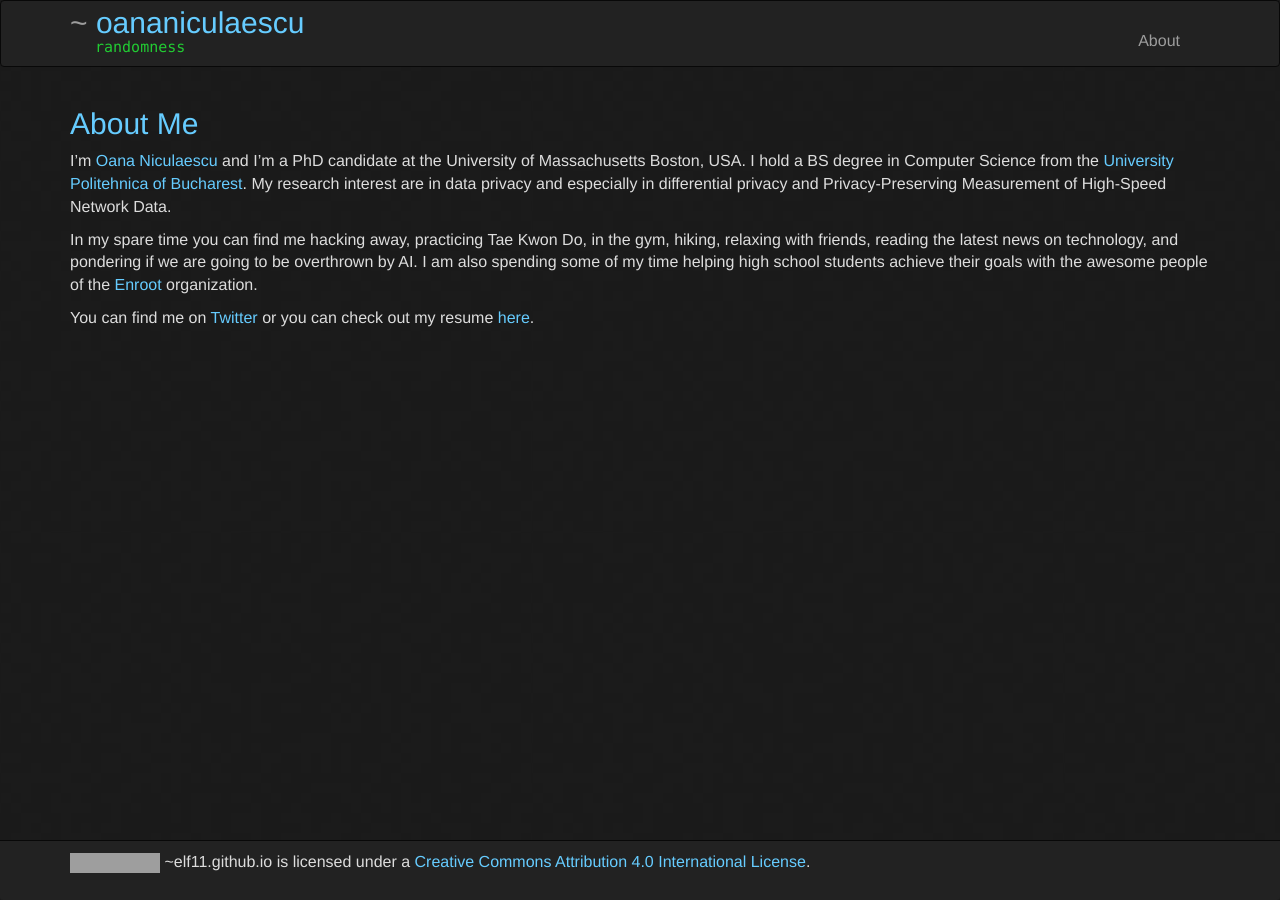
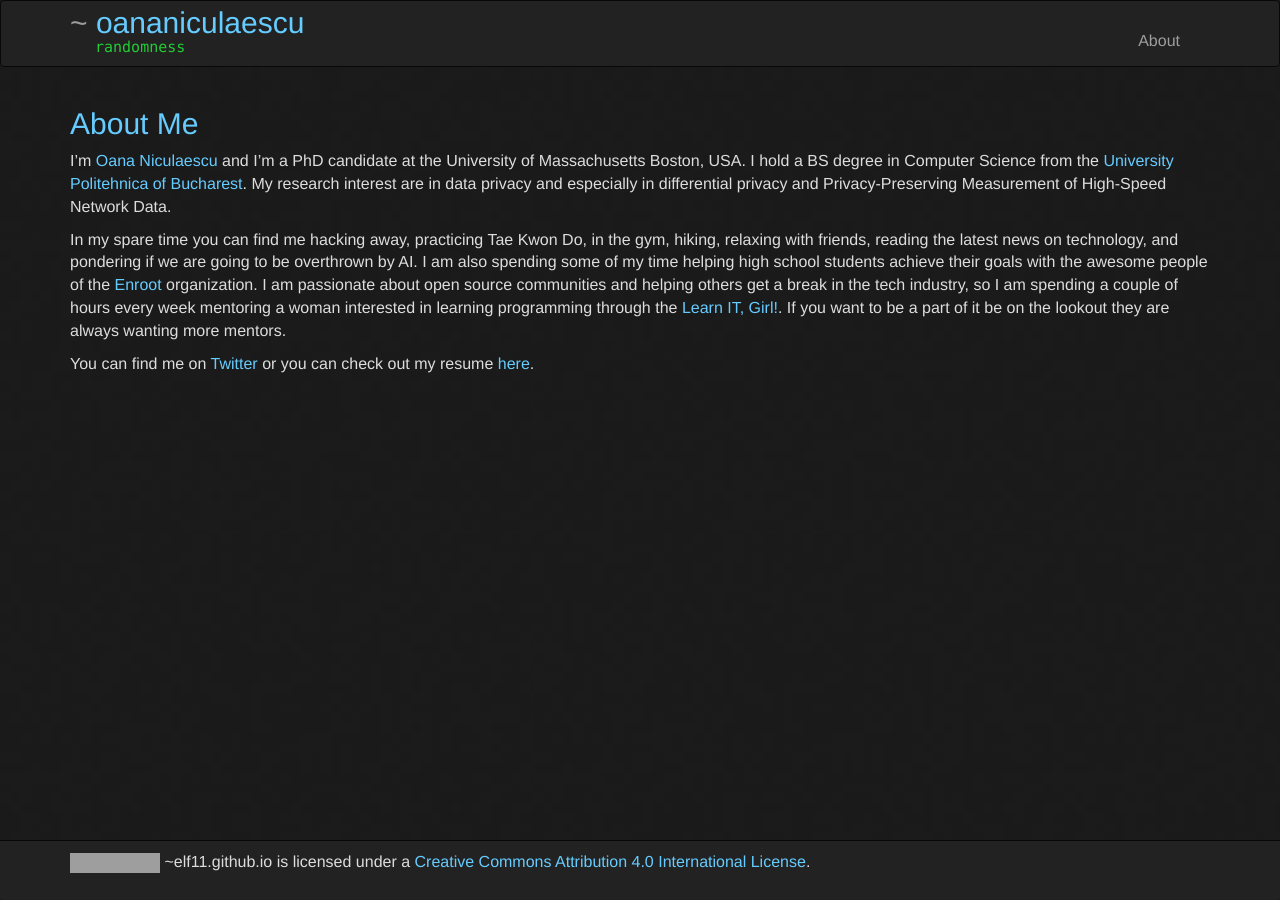
Before and after one commit to elf11/elf11.github.io, a Jekyll site: the page built from about/index.md, in a window 1280 px wide. Built offline with Jekyll 4.4.1, drawn with Linux system fonts in a browser that asks for light colours; nearby versions of some CDN libraries; grey boxes are pictures that could not be loaded.

Commit message:
about me section and CV

```diff
--- a/about/index.md
+++ b/about/index.md
@@ -7,7 +7,7 @@ I'm [Oana Niculaescu][github] and I'm a PhD candidate at the University of Massa
 
 
 In my spare time you can find me hacking away, practicing Tae Kwon Do,
-in the gym, hiking, relaxing with friends, reading the latest news on technology, and pondering if we are going to be overthrown by AI. I am also spending some of my time helping high school students achieve their goals with the awesome people of the [Enroot][root] organization.
+in the gym, hiking, relaxing with friends, reading the latest news on technology, and pondering if we are going to be overthrown by AI. I am also spending some of my time helping high school students achieve their goals with the awesome people of the [Enroot][root] organization. I am passionate about open source communities and helping others get a break in the tech industry, so I am spending a couple of hours every week mentoring a woman interested in learning programming through the [Learn IT, Girl!](girl). If you want to be a part of it be on the lookout they are always wanting more mentors.
 
 You can find me on [Twitter][follow] or you can check out my resume [here][resume].
 
@@ -21,3 +21,5 @@ You can find me on [Twitter][follow] or you can check out my resume [here][resum
 [upb]: https://ocw.cs.pub.ro/courses/
 	"University Politehnica of Bucharest - course page"
 [root]: http://www.enrooteducation.org/
+[girl]:https://www.learnitgirl.com
+	"Learn IT, Girl!"
```
Also changed, not shown: 1 other file.
